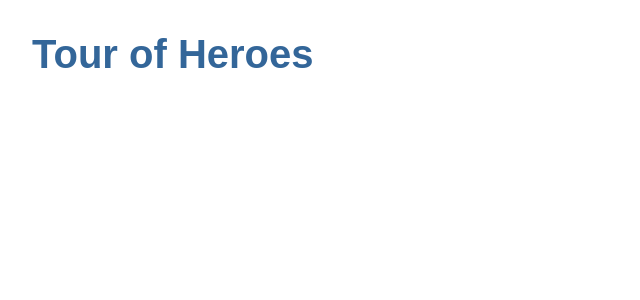
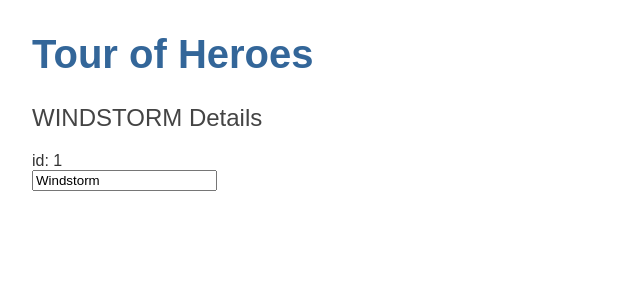
Before and after one commit to psantimauro/Git, an Angular app in the folder Angular/angular-tour-of-heroes/: page / in a window 1280 px wide. Shown: the top 300 px of the page, without its empty margins (0-640 px from the left). Built offline with nearby package versions, Linux system fonts and the light colour scheme.

Commit message:
added hero

```diff
--- a/Angular/angular-tour-of-heroes/src/app/app.component.html
+++ b/Angular/angular-tour-of-heroes/src/app/app.component.html
@@ -1 +1,3 @@
 <h1> {{ title }}</h1>
+
+<app-heroes></app-heroes>
--- /dev/null
+++ b/Angular/angular-tour-of-heroes/src/app/hero.ts
@@ -0,0 +1,4 @@
+export class Hero {
+    id: number;
+    name: string;
+}
--- /dev/null
+++ b/Angular/angular-tour-of-heroes/src/app/heroes/heroes.component.html
@@ -0,0 +1,7 @@
+<h2> {{ hero.name | uppercase }} Details </h2>
+<div><span>id: </span> {{ hero.id }} </div>
+<div>
+    <label>
+        <input [(ngModel)]="hero.name" placeholder="name" />
+    </label>
+</div>
--- /dev/null
+++ b/Angular/angular-tour-of-heroes/src/app/heroes/heroes.component.ts
@@ -0,0 +1,21 @@
+import { Component, OnInit } from '@angular/core';
+import { Hero } from '../hero';
+
+@Component({
+  selector: 'app-heroes',
+  templateUrl: './heroes.component.html',
+  styleUrls: ['./heroes.component.css']
+})
+export class HeroesComponent implements OnInit {
+
+  hero: Hero = {
+    id: 1,
+    name: 'Windstorm'
+  };
+  constructor() { }
+
+  ngOnInit() {
+  }
+
+
+}
```
Also changed, not shown: Angular/angular-tour-of-heroes/src/app/app.module.ts (+6 -2 lines), Angular/angular-tour-of-heroes/src/app/heroes/heroes.component.css (added), 1 other file (tests, documents, lock files or other folders).
